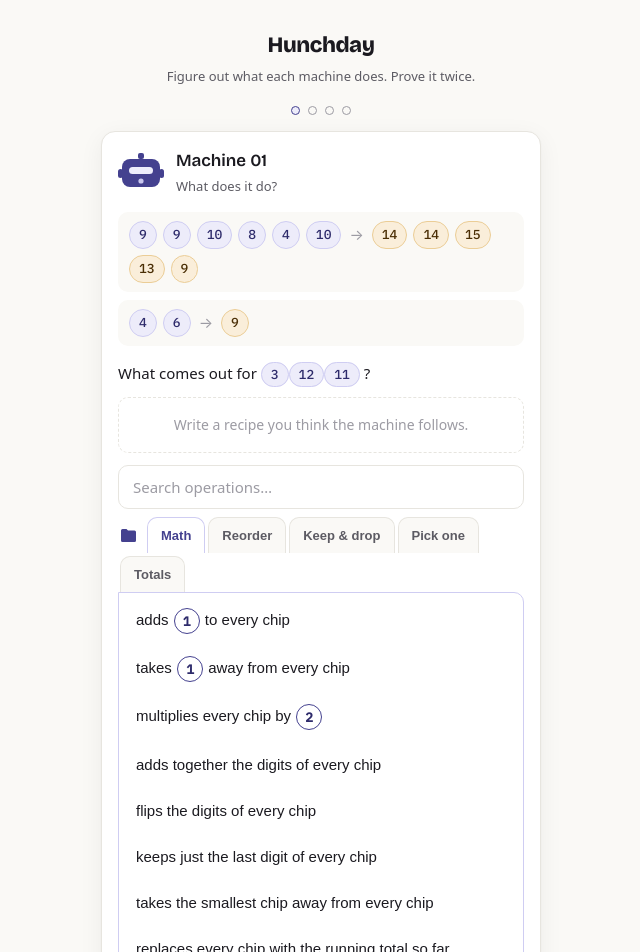
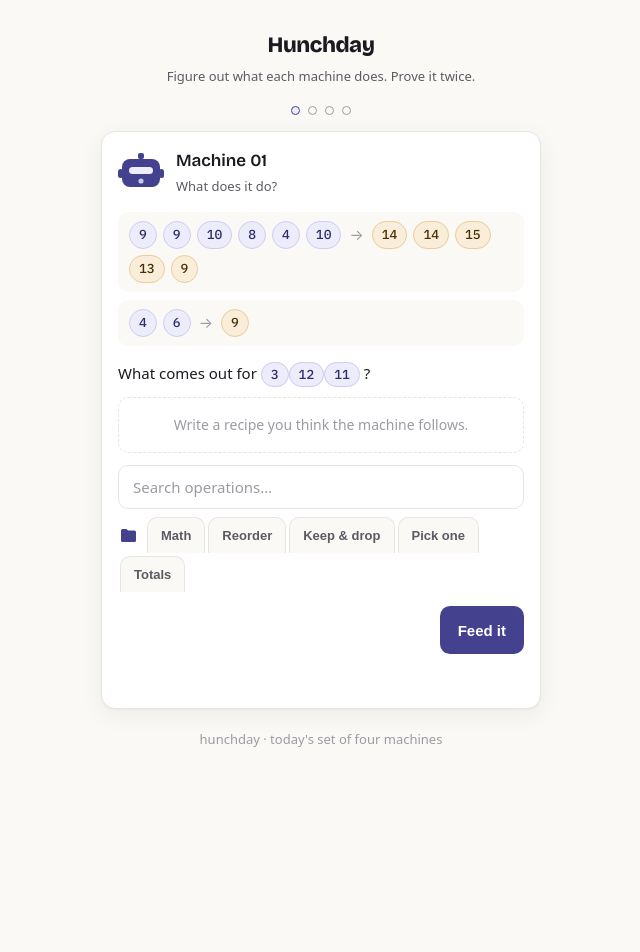
Before and after one commit to Radinkv/hunchday, a React (Vite) app: page / in a window 1280 px wide. Shown: the top 952 px of the page, without its empty margins (319-959 px from the left). After the commit the page ends 800 px from the top, so only its background shows below. Built offline with nearby package versions, Linux system fonts and the light colour scheme.

Commit message:
refactor: replace hardcoded active tab value with constant and improve tab selection logic

```diff
--- a/src/ui/ChipBuilder.tsx
+++ b/src/ui/ChipBuilder.tsx
@@ -61,6 +61,9 @@
 
 /** The empty result list used while the search box is blank. */
 const NO_TILES: readonly OpTile[] = [];
+
+/** The active tab value meaning every folder is collapsed. */
+const NO_TAB = "";
 
 /**
  * Returns the parameters a freshly added step starts with: its single parameter at the
@@ -132,13 +135,13 @@
   readonly onFeed: (guess: string) => void;
 }) {
   const [steps, setSteps] = useState<readonly Step[]>(NO_STEPS);
-  const [activeTab, setActiveTab] = useState("");
+  const [activeTab, setActiveTab] = useState(NO_TAB);
   const [query, setQuery] = useState("");
 
   const runningType = typeAfter(seedTypeOf(parseChips(challengeInput)), steps);
   const tabs = groupedTilesForType(runningType);
   const terminal = tabs.length === 0;
-  const activeFolder = tabs.find((tab) => tab.group === activeTab) ?? tabs.at(0);
+  const activeFolder = tabs.find((tab) => tab.group === activeTab);
   const searching = query.trim().length > 0;
   const results = searching ? searchTiles(runningType, query) : NO_TILES;
 
@@ -217,7 +220,7 @@
         {steps.length === 0 ? <li className={CLASS_RECIPE_EMPTY}>{COPY_RECIPE_EMPTY}</li> : steps.map((element, index) => renderStep(element, index))}
       </ol>
 
-      {terminal || !activeFolder ? (
+      {terminal ? (
         <p className={CLASS_TERMINAL_HINT}>{COPY_TERMINAL_HINT}</p>
       ) : (
         <div className={CLASS_PICKER} aria-label={COPY_PICKER_LABEL}>
@@ -245,17 +248,19 @@
                     key={tab.group}
                     type="button"
                     role="tab"
-                    aria-selected={tab.group === activeFolder.group}
-                    className={CLASS_TAB + (tab.group === activeFolder.group ? " " + CLASS_TAB_ACTIVE : "")}
-                    onClick={() => setActiveTab(tab.group)}
+                    aria-selected={tab.group === activeTab}
+                    className={CLASS_TAB + (tab.group === activeTab ? " " + CLASS_TAB_ACTIVE : "")}
+                    onClick={() => setActiveTab(activeTab === tab.group ? NO_TAB : tab.group)}
                   >
                     {tab.label}
                   </button>
                 ))}
               </div>
-              <ul className={CLASS_PAGE} role="tabpanel">
-                {activeFolder.tiles.map(renderOp)}
-              </ul>
+              {activeFolder ? (
+                <ul className={CLASS_PAGE} role="tabpanel">
+                  {activeFolder.tiles.map(renderOp)}
+                </ul>
+              ) : null}
             </>
           )}
         </div>
--- a/src/ui/styles.css
+++ b/src/ui/styles.css
@@ -392,6 +392,8 @@
   display: flex;
   flex-direction: column;
   gap: 2px;
+  max-height: 15rem;
+  overflow-y: auto;
   border: 1px solid var(--machine-line);
   border-radius: 0 var(--r-control) var(--r-control) var(--r-control);
   background: var(--card);
```
